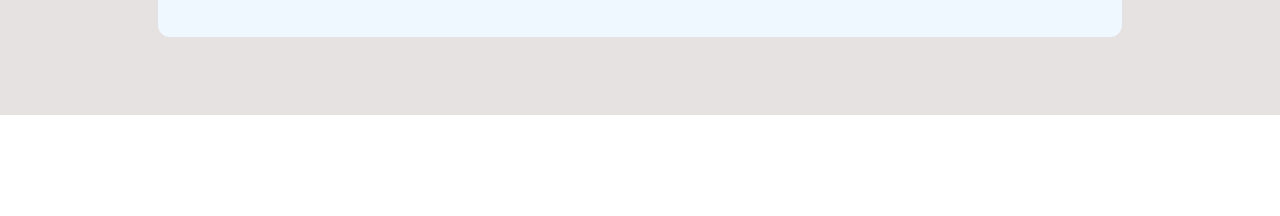
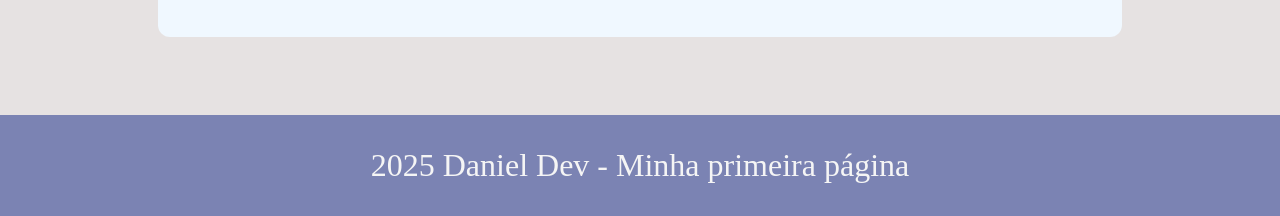
Before and after one commit to daniel-casalli02/Meu-Primero-Site, a plain HTML site: page index.html in a window 1280 px wide. Shown: the part 772-988 px from the top of the page. Before the commit the page ends 887 px from the top, so only its background shows below. Drawn offline with Linux system fonts and the light colour scheme; a web font is replaced by a local one.

Commit message:
Finalização do site e do footer

```diff
--- a/assests/styles/index.css
+++ b/assests/styles/index.css
@@ -112,5 +112,16 @@ contact a:hover{
     background-color: blue;
     color: whitesmoke;
     transform: translateY(-2px);
+}
 
+footer{
+    background-color:  rgb(123, 131, 179);
+    color: whitesmoke;
+    text-align: center;
+    padding: 2rem;
+    width: 100%;
 }
+
+footer p{
+    font-size: 2rem;
+}
--- a/index.html
+++ b/index.html
@@ -38,5 +38,9 @@
             </contact>
 
         </main>
+
+        <footer>
+            <p>2025 Daniel Dev - Minha primeira página</p>
+        </footer>
     </body>
 </html>
```
